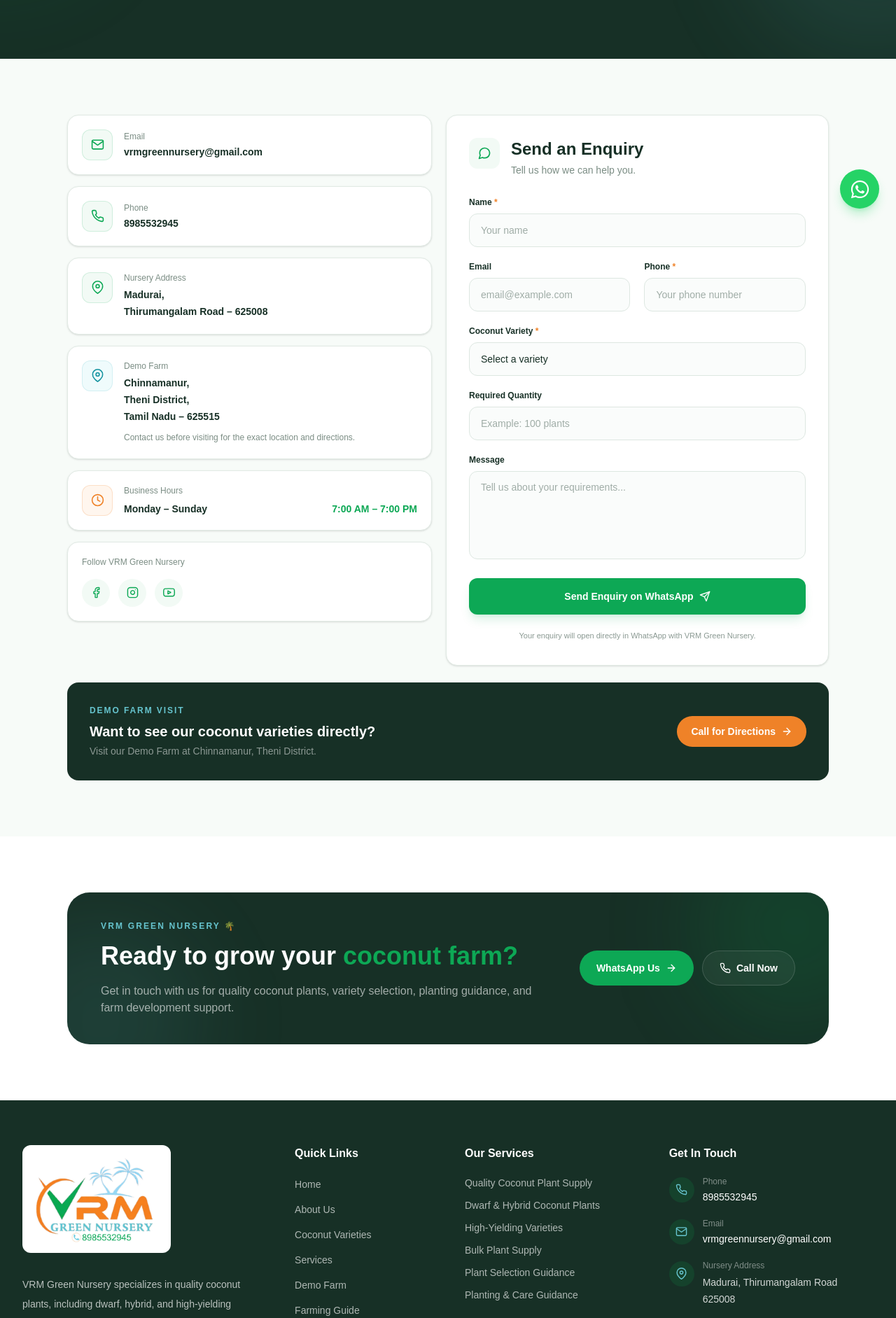
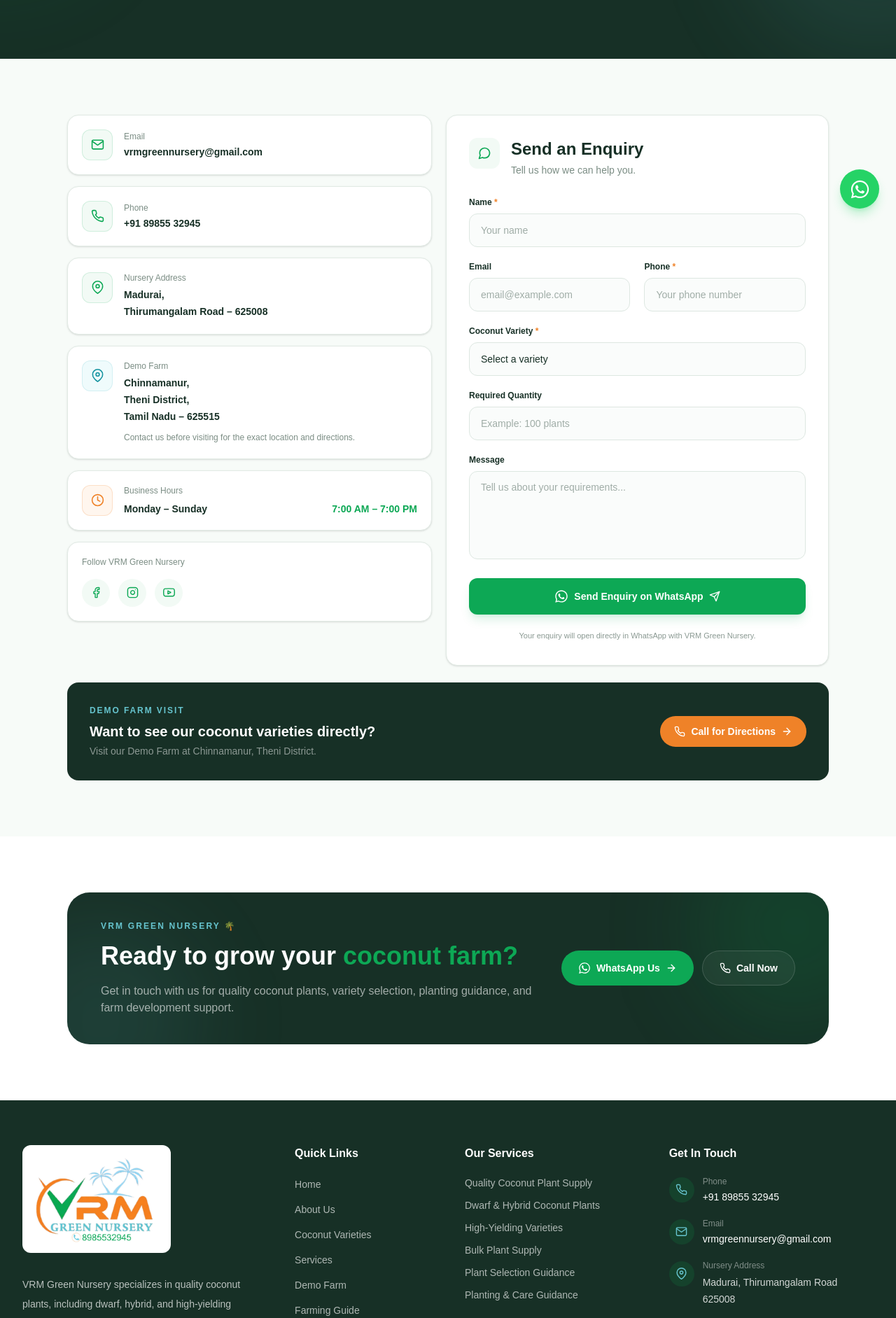
Before and after one commit to pavankrishtaiahveguru/vrm-green-nursery, a Next.js app: page /contact in a window 1280 px wide. Shown: the part 478-2361 px from the top of the page at 70% size. Built offline with nearby package versions, Linux system fonts and the light colour scheme.

Commit message:
updated buttion with icons

```diff
--- a/src/app/contact/page.jsx
+++ b/src/app/contact/page.jsx
@@ -16,6 +16,7 @@ import {
   FiYoutube,
 } from "react-icons/fi";
 import CTA from "@/components/common/CTA";
+import { FaWhatsapp } from "react-icons/fa";
 
 const initialForm = {
   name: "",
@@ -182,7 +183,7 @@ VRM Green Nursery
                   <p className="text-xs font-medium text-[#7B8D84]">Phone</p>
 
                   <p className="mt-1 text-sm font-semibold text-[#173026]">
-                    8985532945
+                   +91 89855 32945
                   </p>
                 </div>
               </a>
@@ -467,6 +468,7 @@ VRM Green Nursery
                     </>
                   ) : (
                     <>
+                    <FaWhatsapp size={20} />
                       Send Enquiry on WhatsApp
                       <FiSend size={16} />
                     </>
@@ -502,6 +504,7 @@ VRM Green Nursery
                 href="tel:8985532945"
                 className="inline-flex w-fit shrink-0 items-center gap-2 rounded-full bg-[#EF8228] px-5 py-3 text-sm font-semibold text-white transition-all hover:bg-[#D96F19]"
               >
+                <FiPhone size={16}/>
                 Call for Directions
                 <FiArrowRight size={16} />
               </a>
--- a/src/components/common/CTA.jsx
+++ b/src/components/common/CTA.jsx
@@ -2,6 +2,7 @@
 
 import { motion } from "framer-motion";
 import { FiArrowRight, FiPhone } from "react-icons/fi";
+import { FaWhatsapp } from "react-icons/fa";
 
 export default function CTA() {
   const whatsappMessage =
@@ -49,6 +50,7 @@ export default function CTA() {
                 rel="noopener noreferrer"
                 className="inline-flex items-center justify-center gap-2 rounded-full bg-[#0DA855] px-6 py-3.5 text-sm font-semibold text-white transition-all duration-300 hover:bg-[#087F40] hover:shadow-lg"
               >
+                <FaWhatsapp size={18} />
                 WhatsApp Us
                 <FiArrowRight size={16} />
               </a>
--- a/src/components/home/About.jsx
+++ b/src/components/home/About.jsx
@@ -153,9 +153,9 @@ export default function About() {
 
               <a
                 href="#varieties"
-                className="group inline-flex items-center justify-center gap-2 rounded-full border border-[#E3ECE7] bg-white px-5 py-3 text-sm font-semibold text-[#173026] transition-all duration-300 hover:border-[#EF8228] hover:text-[#EF8228]"
+                className="group inline-flex items-center justify-center gap-2 rounded-full border border-[#0DA855] bg-[#F2FAF5] px-5 py-3 text-sm font-semibold text-[#173026] shadow-[inset_0_0_6px_rgba(13,168,85,0.10),inset_0_0_14px_rgba(13,168,85,0.06)] transition-all duration-300 hover:border-[#EF8228] hover:bg-[#FFF7F0] hover:text-[#EF8228] hover:shadow-[inset_0_0_6px_rgba(239,130,40,0.12),inset_0_0_14px_rgba(239,130,40,0.07)]"
               >
-                Explore Varieties
+                🌴 Explore Varieties
                 <FiArrowUpRight
                   size={16}
                   className="transition-transform duration-300 group-hover:translate-x-0.5 group-hover:-translate-y-0.5"
--- a/src/components/home/DemoFarm.jsx
+++ b/src/components/home/DemoFarm.jsx
@@ -2,6 +2,7 @@
 
 import { motion } from "framer-motion";
 import { FiArrowRight, FiMapPin, FiPhone, FiNavigation } from "react-icons/fi";
+import { FaWhatsapp } from "react-icons/fa";
 
 export default function DemoFarm() {
   return (
@@ -47,8 +48,8 @@ export default function DemoFarm() {
                 </div>
 
                 <div>
-                  <p className="text-xs font-semibold uppercase tracking-[0.12em] text-[#EF8228]">
-                    Farm Location
+                  <p className="text-sm font-semibold uppercase tracking-[0.12em] text-[#EF8228]">
+                    Demo Farm Location
                   </p>
 
                   <h3 className="mt-1 text-xl font-bold text-[#173026]">
@@ -118,6 +119,7 @@ Thank you.`,
                   rel="noopener noreferrer"
                   className="inline-flex items-center justify-center gap-2 rounded-full border border-white bg-white/25 px-5 py-3 text-sm font-semibold text-white transition-colors hover:bg-[#0DA855]"
                 >
+                  <FaWhatsapp size={16} />
                   WhatsApp
                   <FiArrowRight size={16} />
                 </a>
--- a/src/components/home/Hero.jsx
+++ b/src/components/home/Hero.jsx
@@ -78,7 +78,7 @@ export default function Hero() {
               href="#varieties"
               className="group inline-flex items-center justify-center gap-2 rounded-full bg-[#0DA855] px-6 py-3.5 text-sm font-semibold text-white shadow-lg shadow-[#0DA855]/20 transition-all duration-300 hover:-translate-y-0.5 hover:bg-[#087F40] hover:shadow-xl"
             >
-              Explore Varieties
+             🌴 Explore Varieties
               <FaArrowRight
                 size={17}
                 className="transition-transform duration-300 group-hover:translate-x-1"
--- a/src/components/home/Services.jsx
+++ b/src/components/home/Services.jsx
@@ -11,7 +11,9 @@ import {
   FiSettings,
   FiTruck,
   FiTrendingUp,
+  FiPhone,
 } from "react-icons/fi";
+import { FaWhatsapp } from "react-icons/fa";
 
 const services = [
   {
@@ -186,14 +188,16 @@ export default function Services() {
                 rel="noopener noreferrer"
                 className="inline-flex items-center justify-center gap-2 rounded-full bg-[#0DA855] px-5 py-3.5 text-sm font-semibold text-white transition-all duration-300 hover:bg-[#087F40]"
               >
+                <FaWhatsapp size={18} />
                 WhatsApp Us
                 <FiArrowRight size={16} />
               </a>
 
               <a
                 href="tel:8985532945"
-                className="inline-flex items-center justify-center gap-2 rounded-full border border-white/15 bg-white/5 px-5 py-3.5 text-sm font-semibold text-white transition-all duration-300 hover:border-[#EF8228] hover:bg-[#EF8228]"
+                className="inline-flex items-center justify-center gap-2 rounded-full border border-white/15 bg-white/5 px-5 py-3.5 text-sm font-semibold text-white shadow-[0_4px_14px_rgba(13,168,85,0.18)] transition-all duration-300 hover:border-[#EF8228] hover:bg-[#EF8228] hover:shadow-[0_4px_14px_rgba(239,130,40,0.20)]"
               >
+                <FiPhone size={15} />
                 Call Now
               </a>
             </div>
--- a/src/components/layout/Footer.jsx
+++ b/src/components/layout/Footer.jsx
@@ -135,7 +135,7 @@ export default function Footer() {
                 <span>
                   <span className="block text-xs text-white/45">Phone</span>
                   <span className="mt-1 block text-sm font-medium text-white transition-colors group-hover:text-[#66C4CE]">
-                    8985532945
+                    +91 89855 32945
                   </span>
                 </span>
               </a>
```
